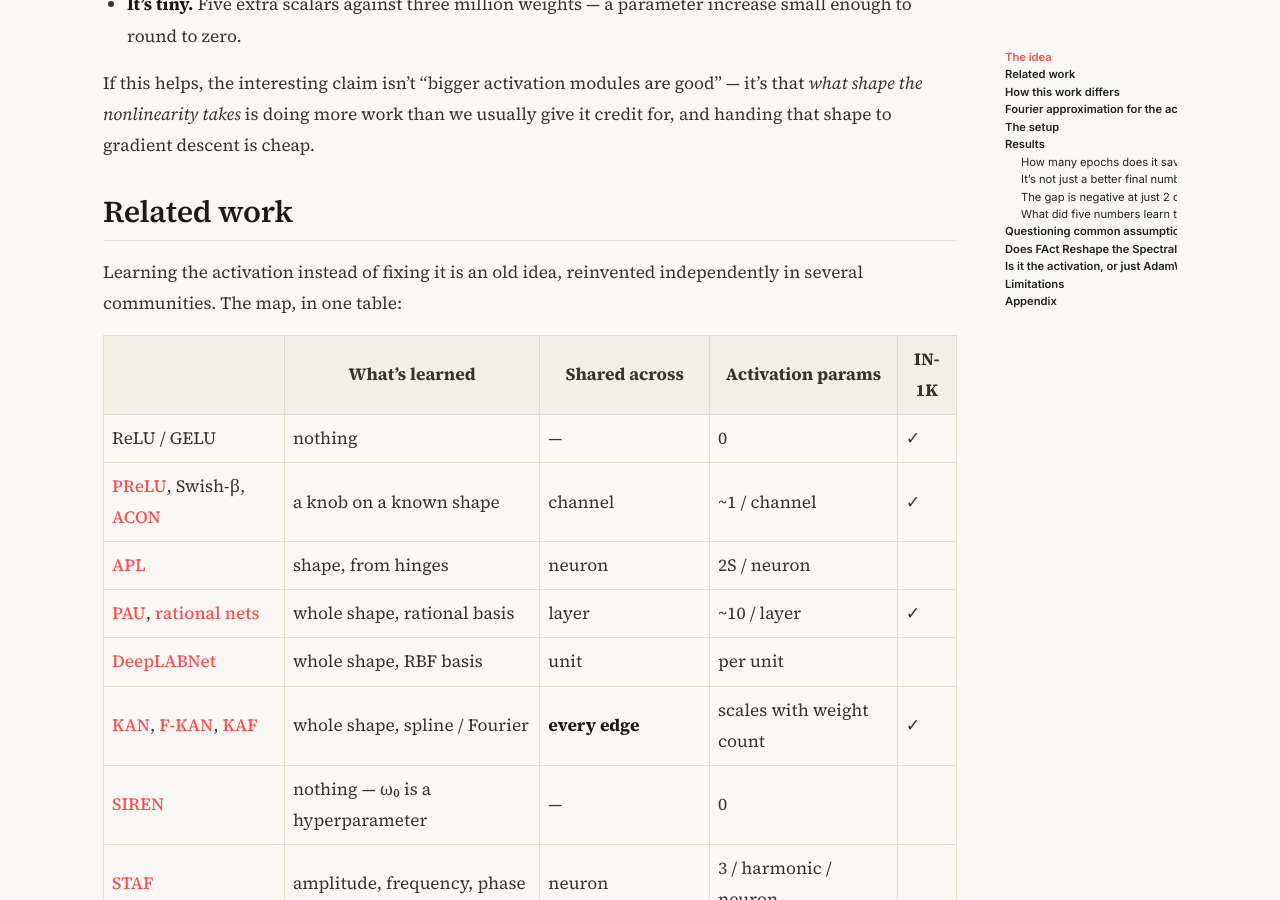
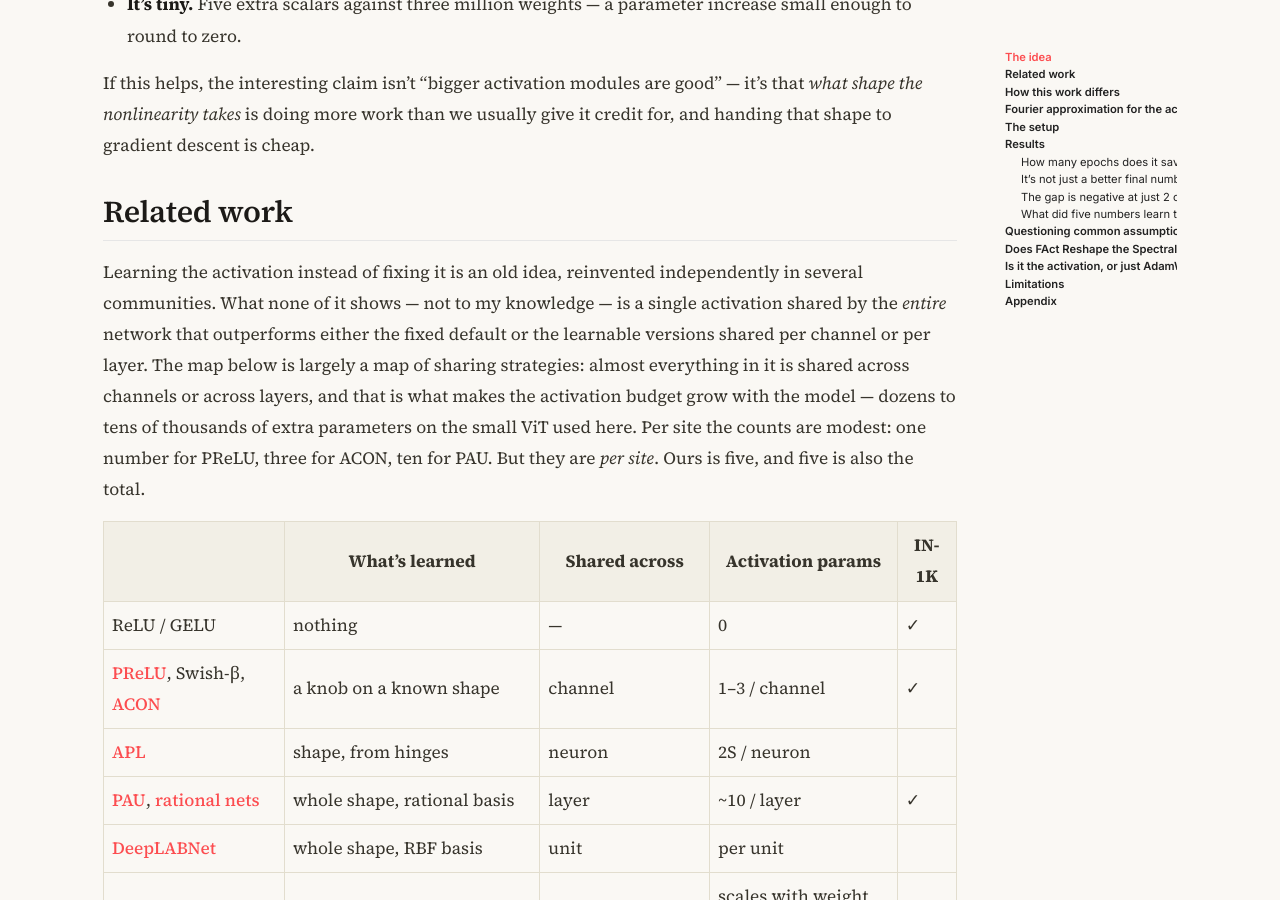
Before and after one commit to Arunprakash-A/Arunprakash-a.github.io, a Jekyll site: the page built from _posts/2026-08-11-learnable-activations-might-have-better-loss-landscape.md, in a window 1280 px wide and 900 px high, scrolled down 2358 px. Built offline with Jekyll 4.4.1, drawn with Linux system fonts in a browser that asks for light colours; nearby versions of some CDN libraries.

Commit message:
blog: state the gap the related-work table shows
Names what the table is evidence for — no prior work shares one activation
network-wide and beats either the fixed default or the per-channel /
per-layer learnable versions — and reads the sharing strategy as the reason
the activation budget grows with the model. Per-site counts (1 PReLU, 3 ACON,
10 PAU) contrasted against five total here.

Also widens the channel row to 1-3 / channel, since it covers ACON.

Co-Authored-By: Claude Opus 5 <noreply@anthropic.com>

```diff
--- a/_posts/2026-08-11-learnable-activations-might-have-better-loss-landscape.md
+++ b/_posts/2026-08-11-learnable-activations-might-have-better-loss-landscape.md
@@ -84,12 +84,20 @@ descent is cheap.
 ## Related work
 
 Learning the activation instead of fixing it is an old idea, reinvented
-independently in several communities. The map, in one table:
+independently in several communities. What none of it shows — not to my
+knowledge — is a single activation shared by the *entire* network that
+outperforms either the fixed default or the learnable versions shared per
+channel or per layer. The map below is largely a map of sharing strategies:
+almost everything in it is shared across channels or across layers, and that
+is what makes the activation budget grow with the model — dozens to tens of
+thousands of extra parameters on the small ViT used here. Per site the counts
+are modest: one number for PReLU, three for ACON, ten for PAU. But they are
+*per site*. Ours is five, and five is also the total.
 
 | | What's learned | Shared across | Activation params | IN-1K |
 |---|---|---|---|---|
 | ReLU / GELU | nothing | — | 0 | ✓ |
-| [PReLU](https://arxiv.org/abs/1502.01852), Swish-β, [ACON](https://arxiv.org/abs/2009.04759) | a knob on a known shape | channel | ~1 / channel | ✓ |
+| [PReLU](https://arxiv.org/abs/1502.01852), Swish-β, [ACON](https://arxiv.org/abs/2009.04759) | a knob on a known shape | channel | 1–3 / channel | ✓ |
 | [APL](https://arxiv.org/abs/1412.6830) | shape, from hinges | neuron | 2S / neuron | |
 | [PAU](https://arxiv.org/abs/1907.06732), [rational nets](https://arxiv.org/abs/2004.01902) | whole shape, rational basis | layer | ~10 / layer | ✓ |
 | [DeepLABNet](https://arxiv.org/abs/1911.09257) | whole shape, RBF basis | unit | per unit | |
```
